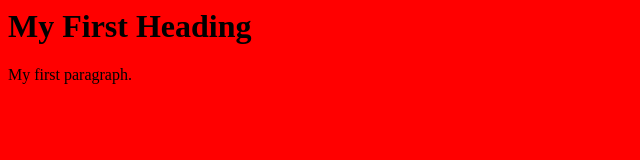
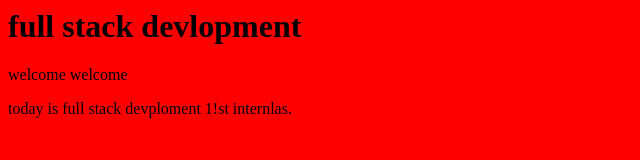
Before and after one commit to ashokk12/skill-test-1, a plain HTML site: page index.html in a window 1280 px wide. Shown: the whole page, without its empty margins (0-640 px from the left). Drawn offline with Linux system fonts and the light colour scheme.

Commit message:
Add files via upload

```diff
--- a/index.html
+++ b/index.html
@@ -1,8 +1,9 @@
 <html>
 <body bgcolor= "red">
 
-<h1>My First Heading</h1>
-<p>My first paragraph.</p>
+<h1>full stack devlopment</h1>
+<p> welcome welcome
+<p>today is full stack devploment 1!st internlas.</p>
 
 </body>
 </html>
```
